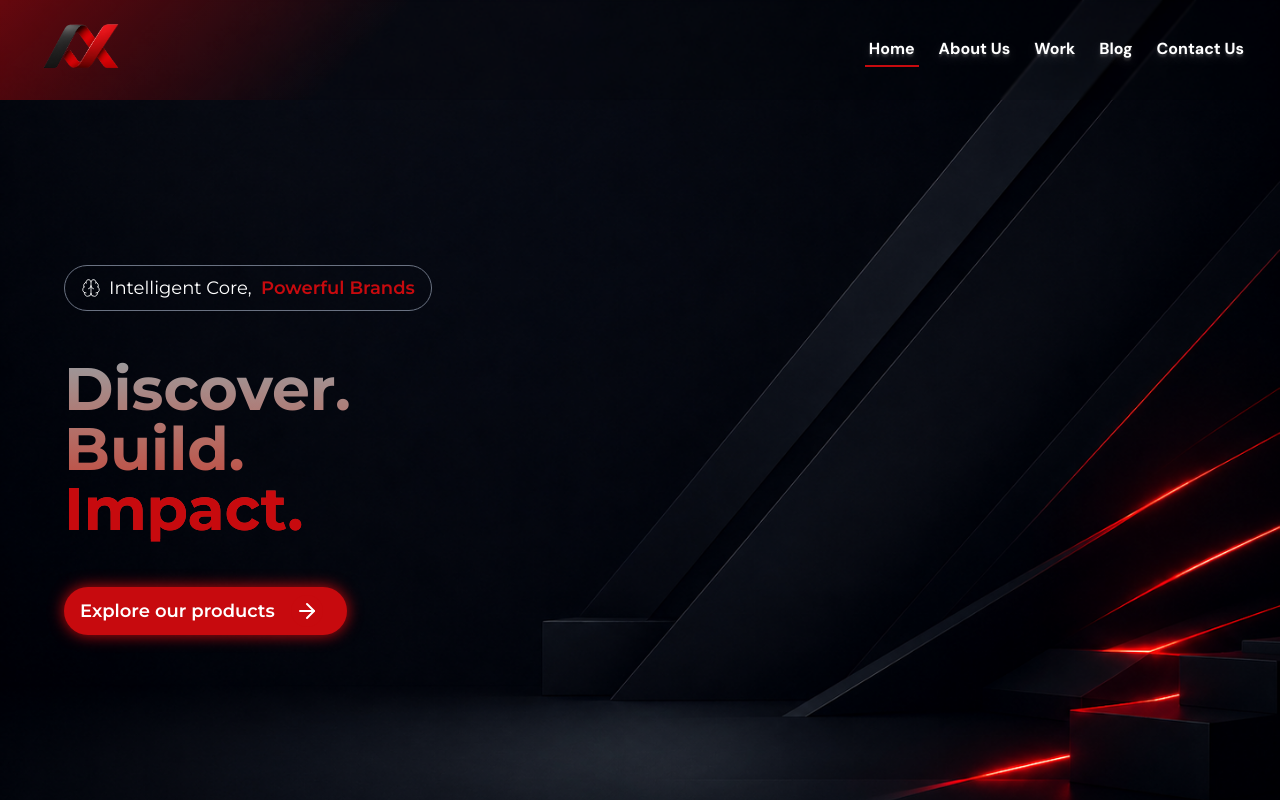
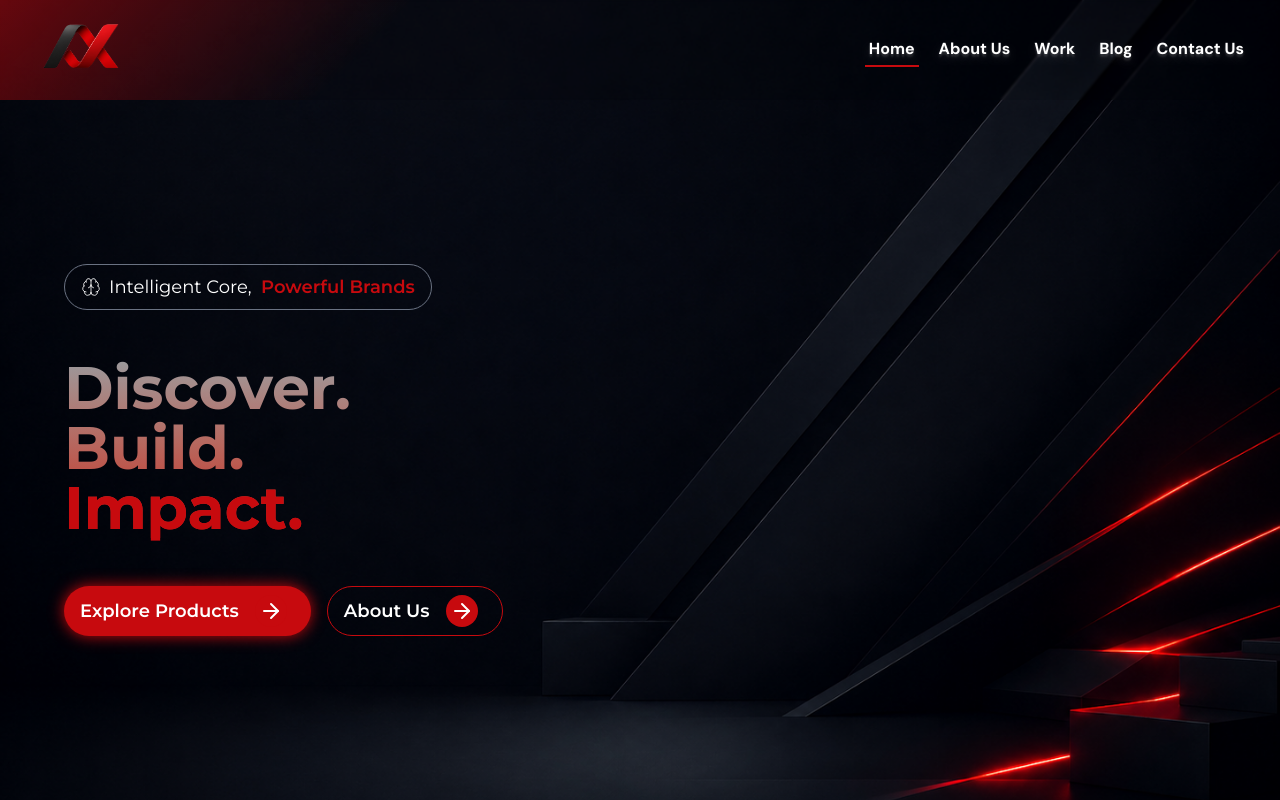
Before and after one commit to ayush-kashyap/austelix-front, a Next.js app: page / in a window 1280 px wide. Shown: the top 800 px of the page. Built offline with nearby package versions, Linux system fonts and the light colour scheme.

Commit message:
added about us

```diff
--- a/src/components/welcome-screen.js
+++ b/src/components/welcome-screen.js
@@ -1,13 +1,13 @@
 import React from 'react'
 import Header from './header'
-import { Brain,ArrowRight } from 'lucide-react'
+import { Brain, ArrowRight } from 'lucide-react'
 
 function WelcomeScreen() {
   return (
     <div
       className="bg-main h-screen"
     >
-      <Header active={"home"}/>
+      <Header active={"home"} />
 
       <div
         className="flex flex-col gap-12 items-center md:items-start justify-center h-[calc(100vh-100px)] md:px-16"
@@ -34,16 +34,32 @@ function WelcomeScreen() {
         {/* <span className="lg:text-xl md:text-lg md:block hidden font-semibold ">
           AI Powered SAAS Solutions <span className="text-secondary">|</span> Custom Softwares <span className="text-secondary">|</span> Digital Marketing
         </span> */}
+        <div
+        className='flex gap-4 flex-col lg:flex-row'
+        >
+
           <a
             href='https://ayushk.in'
             target='_blank'
             className='bg-secondary sliding-animation  flex justify-between items-center gap-4   md:pl-4 md:pr-6 md:py-2  py-1 px-2 rounded-full font-semibold red-shadow '
           >
-       <span className='lg:text-lg md:text-md text-xs'> Explore our products </span>
+            <span className='lg:text-lg md:text-md text-xs'> Explore Products </span>
             <div
               className='bg-secondary p-1 rounded-full '
-    ><ArrowRight className=""/></div>
+            ><ArrowRight className="" /></div>
           </a>
+          <a
+            href='https://ayushk.in'
+            target='_blank'
+            className='border border-(--secondary-color) sliding-animation  flex justify-between items-center gap-4   md:pl-4 md:pr-6 md:py-2  py-1 px-2 rounded-full font-semibold '
+          >
+            <span className='lg:text-lg md:text-md text-xs'> About Us </span>
+            <div
+              className='bg-secondary p-1 rounded-full '
+            ><ArrowRight className="" /></div>
+          </a>
+        </div>
+
       </div>
 
       {/* Uncomment this when we have clients to show also change the height of above container repectively */}
```
Lines whose indentation alone changed are shown as unchanged.
